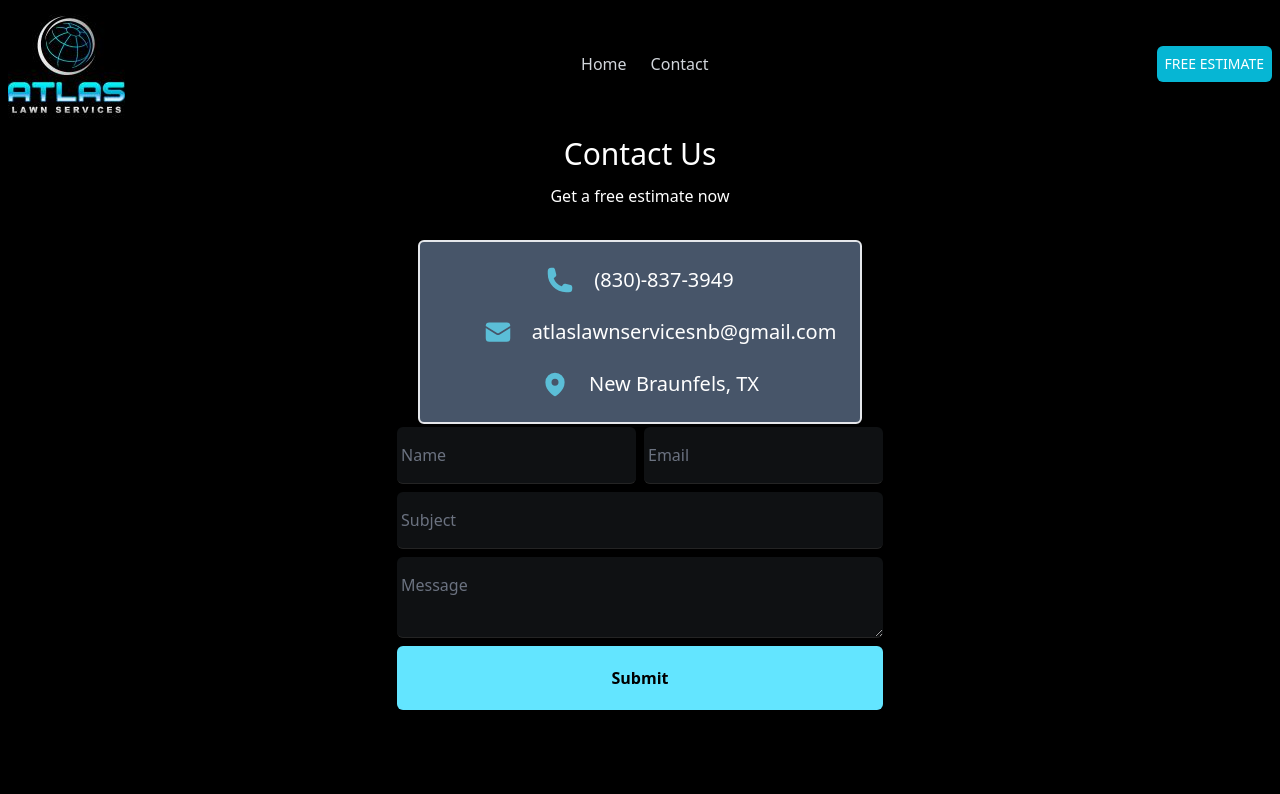
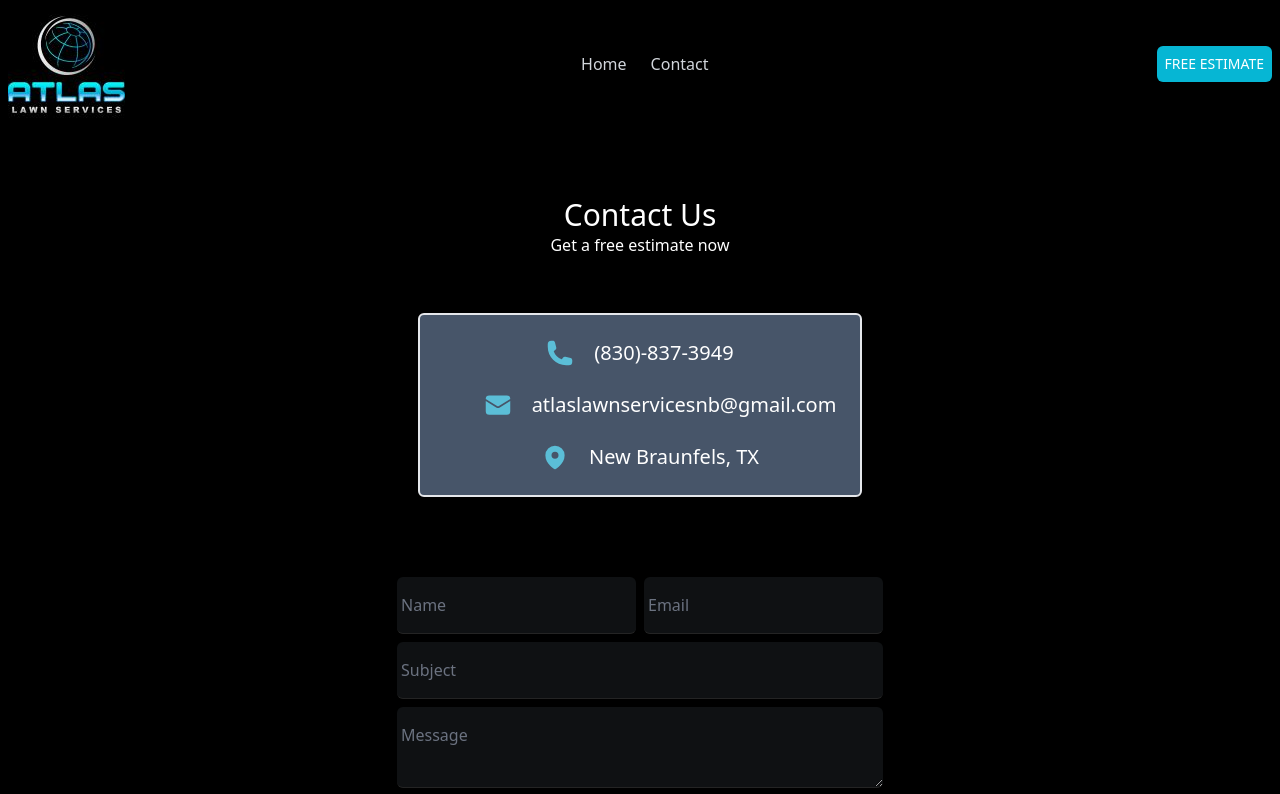
Before and after one commit to GunnarSmith2/AtlasLawn, a Next.js app: page /Contact in a window 1280 px wide. Shown: the top 794 px of the page. Built offline with nearby package versions, Linux system fonts and the light colour scheme.

Commit message:
absoulte form

```diff
--- a/src/pages/Contact.js
+++ b/src/pages/Contact.js
@@ -18,15 +18,13 @@ function Contact() {
 
   return (
     <>
-      <div className="bg-black sm:w-screen">
+      <div className="bg-black">
         <Navbar />
-        <div className="flex relative flex-col h-screen text-center md:text-center md:flex-col justify-center items-center mb-7">
-          <h3 className="absolute top-2 text-white text-3xl">Contact Us</h3>
-          <p className="absolute top-14 text-white text-base">
-            Get a free estimate now
-          </p>
+        <div className="flex flex-col h-screen text-center md:text-center md:flex-col justify-center items-center">
+          <h3 className="text-white text-3xl">Contact Us</h3>
+          <p className="text-white text-base mb-10">Get a free estimate now</p>
 
-          <div className="absolute top-24 mt-4 border-2 bg-slate-600 rounded-md flex flex-col space-y-6 space-x-10 py-2 md:p-6 md:max-w-lg">
+          <div className="mt-4 border-2 bg-slate-600 rounded-md flex flex-col space-y-6 space-x-10 py-2 md:p-6 md:max-w-lg">
             <div className="flex items-center space-x-5 justify-center">
               <PhoneIcon className="text-[#63e5ff] h-7 w-7 animate-pulse" />
               <p className="text-xl text-white">(830)-837-3949</p>
```
